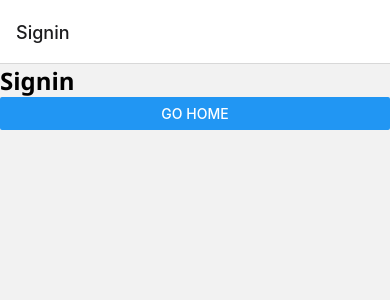
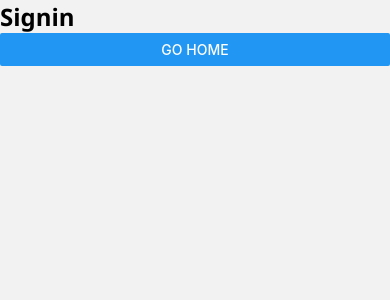
Before and after one commit to kimjjunho/DeveloperCompetencyTest, a React Native app in the folder app2/: screen /Signin in a window 390 px wide. Shown: the top 300 px of the page. Built offline with nearby package versions, Linux system fonts and the light colour scheme.

Commit message:
header 제거

```diff
--- a/app2/Navigation.js
+++ b/app2/Navigation.js
@@ -8,7 +8,10 @@ const Stack = createNativeStackNavigator();
 export default function Navigation() {
   return (
     <NavigationContainer>
-      <Stack.Navigator initialRouteName='Signin'>
+      <Stack.Navigator
+        initialRouteName='Signin'
+        screenOptions={{ headerShown : false }}
+        >
         <Stack.Screen name='Signin' component={Signin}/>
         <Stack.Screen name='Home' component={Home}/>
       </Stack.Navigator>
--- a/app2/feature/Home.js
+++ b/app2/feature/Home.js
@@ -1,11 +1,11 @@
 import React from "react";
-import { Text, View } from "react-native";
+import { Text, SafeAreaView } from "react-native";
 import Typography from "../design-system/Typography";
 
 export default function Home({ navigation }) {
   return(
-    <View>
+    <SafeAreaView>
       <Text style={[Typography.title1]}>Home</Text>
-    </View>
+    </SafeAreaView>
   );
 }
--- a/app2/feature/Signin.js
+++ b/app2/feature/Signin.js
@@ -1,12 +1,12 @@
 import React from "react";
-import { Button, Text, View } from "react-native";
+import { Button, Text, SafeAreaView } from "react-native";
 import Typography from "../design-system/Typography";
 
 export default function Signin({ navigation }) {
   return(
-    <View>
+    <SafeAreaView>
       <Text style={[Typography.title1]}>Signin</Text>
       <Button title={'Go Home'} onPress={() => navigation.replace('Home')}/>
-    </View>
+    </SafeAreaView>
   );
 }
```
